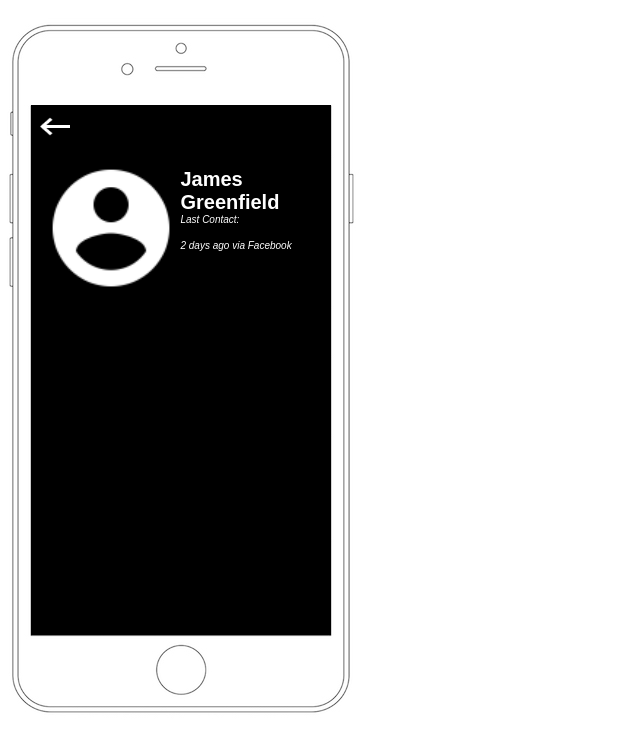
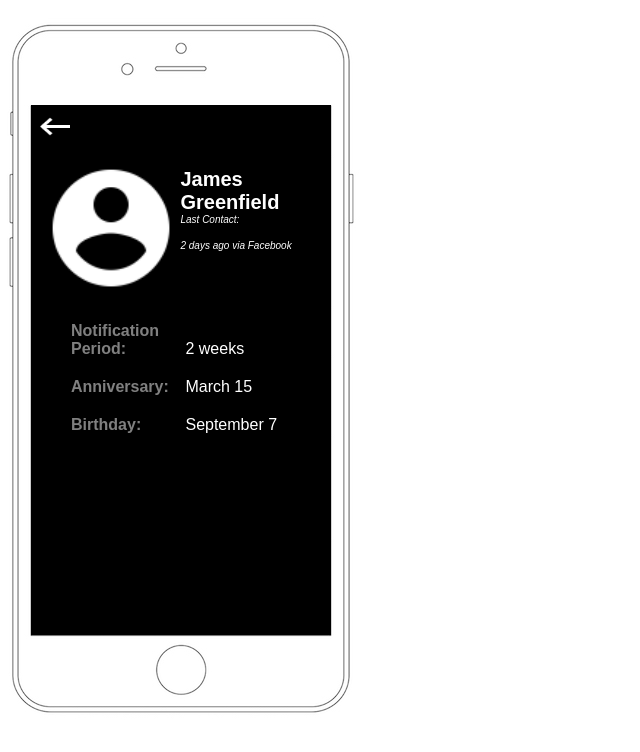
Before and after one commit to Kyle-Plourde/Rekindle, a plain HTML site: page profile_view.html in a window 1280 px wide. Shown: the whole page, without its empty margins (0-640 px from the left). Drawn offline with nearby package versions, Linux system fonts and the light colour scheme.

Commit message:
Update format.css

```diff
--- a/format.css
+++ b/format.css
@@ -128,6 +128,35 @@ a {
 	padding: 0px;
 	float: right;
 	margin-right: 5px;
+}
+.profile_view_name{
+	font-weight: bold;
+	font-size: 20px;
+	text-align: left;
+	padding-left: 10px;
+	width: 145px;
+	color: white;
+}
+
+.profile_category{
+font-weight: bold;
+font-size: 16px;
+text-align: left;
+padding-left: 40px;
+margin-top: 20px;
+width: 100px;
+color: grey;
+display: inline-block;
+}
+
+.profile_info{
+font-size: 16px;
+text-align: left;
+padding-left: 10px;
+margin-top: 20px;
+width: 100px;
+color: white;
+display: inline-block;
 }
 
 .search-button:hover {
```
